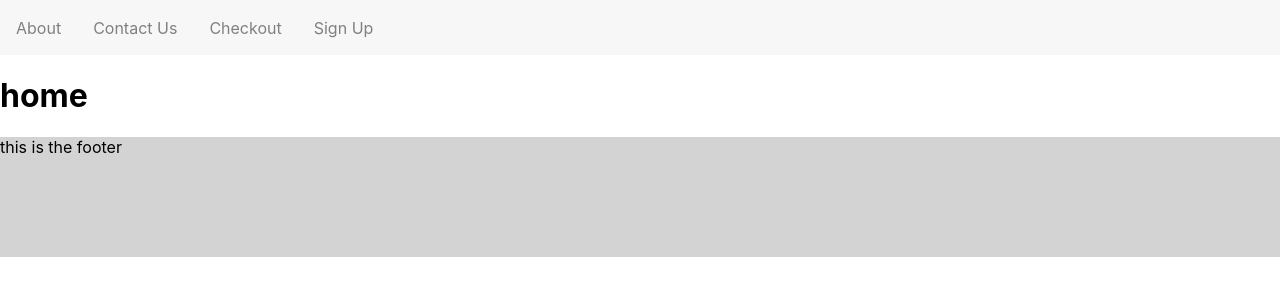
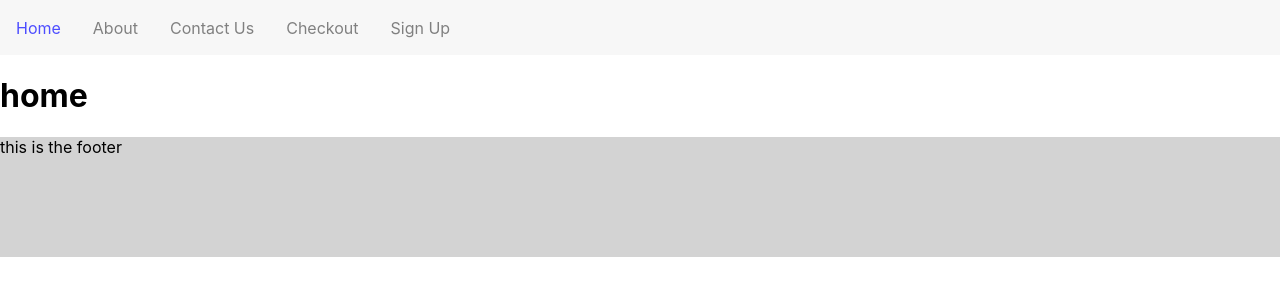
Before and after one commit to JonasSkjodt/bookit, a React (Create React App) app in the folder client/: page / in a window 1280 px wide. Shown: the top 300 px of the page. Built offline with nearby package versions, Linux system fonts and the light colour scheme.

Commit message:
minor bug fixing

```diff
--- a/client/src/App.js
+++ b/client/src/App.js
@@ -26,7 +26,7 @@ export default App;*/
 import React from 'react';
 import './App.css';
 import Navbar from './components/Navbar';
-import Footer from './components/footer';
+import Footer from './components/Footer';
 import { BrowserRouter as Router, Routes, Route}
 	from 'react-router-dom';
 import Home from './pages';
--- a/client/src/components/Navbar/index.js
+++ b/client/src/components/Navbar/index.js
@@ -7,16 +7,19 @@ return (
 	<>
 	<Nav>
 		<NavMenu>
-		<NavLink to="/about" activeStyle>
+		<NavLink to="/" activestyle="true">
+			Home
+		</NavLink>
+		<NavLink to="/about" activestyle="true">
 			About
 		</NavLink>
-		<NavLink to="/contact" activeStyle>
+		<NavLink to="/contact" activestyle="true">
 			Contact Us
 		</NavLink>
-		<NavLink to="/checkout" activeStyle>
+		<NavLink to="/checkout" activestyle="true">
 			Checkout
 		</NavLink>
-		<NavLink to="/sign-up" activeStyle>
+		<NavLink to="/sign-up" activestyle="true">
 			Sign Up
 		</NavLink>
 		</NavMenu>
```
Also changed, not shown: client/src/pages/signup.js (line endings or trailing spaces).
